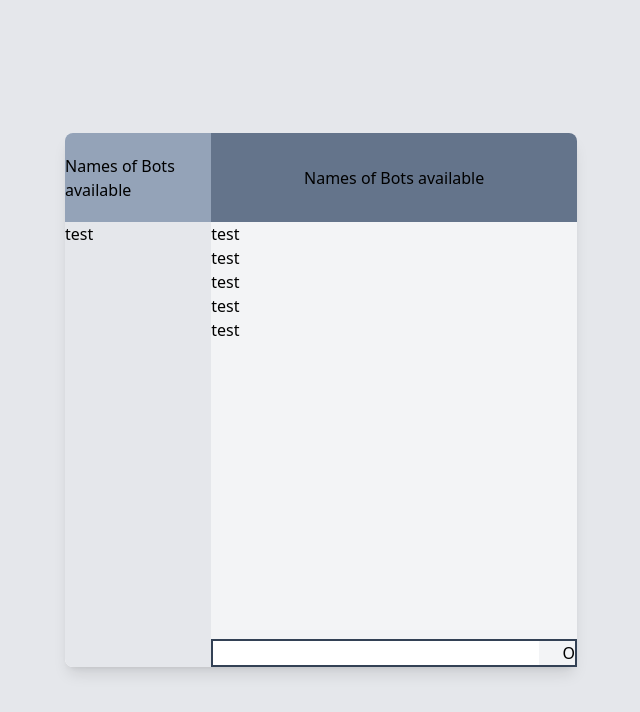
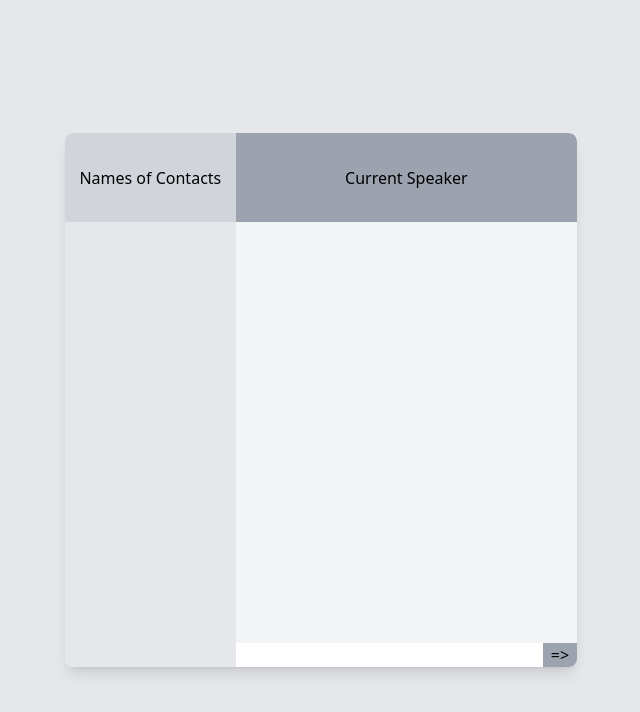
Before and after one commit to gwilliamleung/chattranslate, a React (Create React App) app: page / in a window 1280 px wide. Shown: the top 712 px of the page, without its empty margins (319-959 px from the left). Built offline with nearby package versions, Linux system fonts and the light colour scheme; the HTML template or start-up script is replaced by a standard one.

Commit message:
program works

```diff
--- a/src/App.js
+++ b/src/App.js
@@ -1,5 +1,4 @@
-
-import React, { useState, useEffect, useRef } from 'react'
+import React, { useState, useEffect, useRef  } from 'react'
 
 function App() {
   const [userInput, setUserInput] = useState('')
@@ -7,10 +6,10 @@ function App() {
   const [hideTranslation, setHideTranslation] = useState('true')
 
   useEffect(() => {
-    setConversationArr(()=>[
+    setConversationArr(() => [
       {
         role: 'system',
-        content:''
+        content: 'You are a friendly and helpful bilingual assistant capable of responding in both English and Japanese. Separate your responses with "/n/". For example: "こんにちは！ 今日はなんか手伝うことある？ /n/ Hello! How can I help you today?"'
       },
     ])
   },[])
@@ -22,39 +21,96 @@ function App() {
   const toggleTranslation = () => {
     setHideTranslation(!hideTranslation)
   }
+  const handleSubmit = (event) => {
+    event.preventDefault()
+    if (userInput) {
+      const newMessage = {
+        role: 'user',
+        content: userInput,
+      }
+      const updatedConversation = [...conversationArr, newMessage]
+      setConversationArr(updatedConversation)
+      setUserInput('')
+      console.log(updatedConversation)
+      fetchReply(updatedConversation)
+    }
+  }
+  const fetchReply = async (conversation) => {
+    try {
+      // setIsLoading(true)
+      const apiConversation = conversation.map(({ role, content }) => ({ role, content }));
+      const response = await fetch("https://api.openai.com/v1/chat/completions",{
+        method: "POST",
+        headers: {
+          "Authorization": `Bearer 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`,
+          "Content-Type": "application/json"
+        },
+        body: JSON.stringify({
+          "model": "gpt-3.5-turbo",
+          "messages" : apiConversation
+        })
+      })
+      const data = await response.json()
+      const apiResponseContent = data.choices[0].message.content
+      console.log(apiResponseContent)
+      const [JapaneseResponse, englishResponse] = apiResponseContent.split('/n/').map(response => response.trim());
+      const updatedConversationBot = [
+        ...conversation,
+        { role: 'assistant', content: JapaneseResponse, language: 'Japanese' },
+        { role: 'assistant', content: englishResponse, language: 'English' }
+      ]
+      setConversationArr(updatedConversationBot)
+      console.log(updatedConversationBot)
+    } catch (error) {
+        console.error('Error:', error)}
+    // } finally {
+    //   setIsLoading(false)
+    // }
+  }
 
+  const messagesEndRef = useRef(null)
+
+  const scrollToBottom = () => {
+    messagesEndRef.current?.scrollIntoView({ behavior: "smooth" })
+  }
+
+  useEffect(scrollToBottom, [conversationArr]);
 
   return (
       <div className="flex justify-center items-center h-screen bg-gray-200">
         <div className="flex w-2/5 h-2/3 bg-white rounded-lg shadow-lg">
-          <div className="flex flex-col h-full w-2/5 rounded-l-lg  bg-gray-200">
-              <div className="flex w-full bg-slate-400 justify-center items-center rounded-tl-lg h-1/6">
-                Names of Bots available
+          <div className="flex flex-col h-full w-1/2 rounded-l-lg  bg-gray-200">
+              <div className="flex justify-center items-center h-1/6 bg-gray-300 rounded-tl-lg">Names of Contacts</div>
           </div>
-              <div>test</div>
-
+          <div className="flex flex-col overflow-y-auto h-full w-full rounded-r-lg  bg-gray-100">
+            <div className="flex justify-center items-center h-1/6 bg-gray-400 rounded-tr-lg">Current Speaker</div>
+            {conversationArr.map((message, index) => {
+                if (index === 0) return null
+                return (
+                  <div
+                      key={index}
+                      className={`
+                          ${message.role === "user" ? " text-[#69A9DD] self-end ml-auto" : "flex flex-col items-start text-[#6C72C6] self-start"}
+                          ${message.language === 'English' && hideTranslation ? ' hidden' : ''}
+                          border border-[#989CD7] p-4 m-2 ml-4 rounded-md break-words inline-flex`}>
+                      <div className=" text-right">{message.content}</div>
+                      {message.role === "assistant" && message.language === 'Japanese' &&
+                        <button onClick={toggleTranslation}>
+                          {hideTranslation ? 'Show Translation' : 'Hide Translation'}
+                        </button>}
                   </div>
-          <div className="flex flex-col h-full w-full rounded-lg bg-gray-100">
-            <div className="flex w-full bg-slate-500 rounded-tr-lg justify-center items-center h-1/6">
-                  Names of Bots available
-                </div>
-                <div>test</div>
-                <div>test</div>
-                <div>test</div>
-                <div>test</div>
-                <div>test</div>
-                <form className="mt-auto" >
-                  <div className="flex justify-between border-slate-700 border-2">
+                )
+              })}
+              <div ref={messagesEndRef} />
+            <form className="mt-auto flex s items-center" onSubmit={handleSubmit}>
               <input
                 type="text"
-                      // value={userInput}
-                      // onChange={handleInputChange}
                 className="w-[90%] mt-auto"
+                value={userInput}
+                onChange={handleInputChange}
               />
-                <button type="submit">O</button>
-              </div>
+              <button className="w-[10%] bg-gray-400" type="submit">=></button>
             </form>
-
 
           </div>
         </div>
```
Lines whose indentation alone changed are shown as unchanged.
